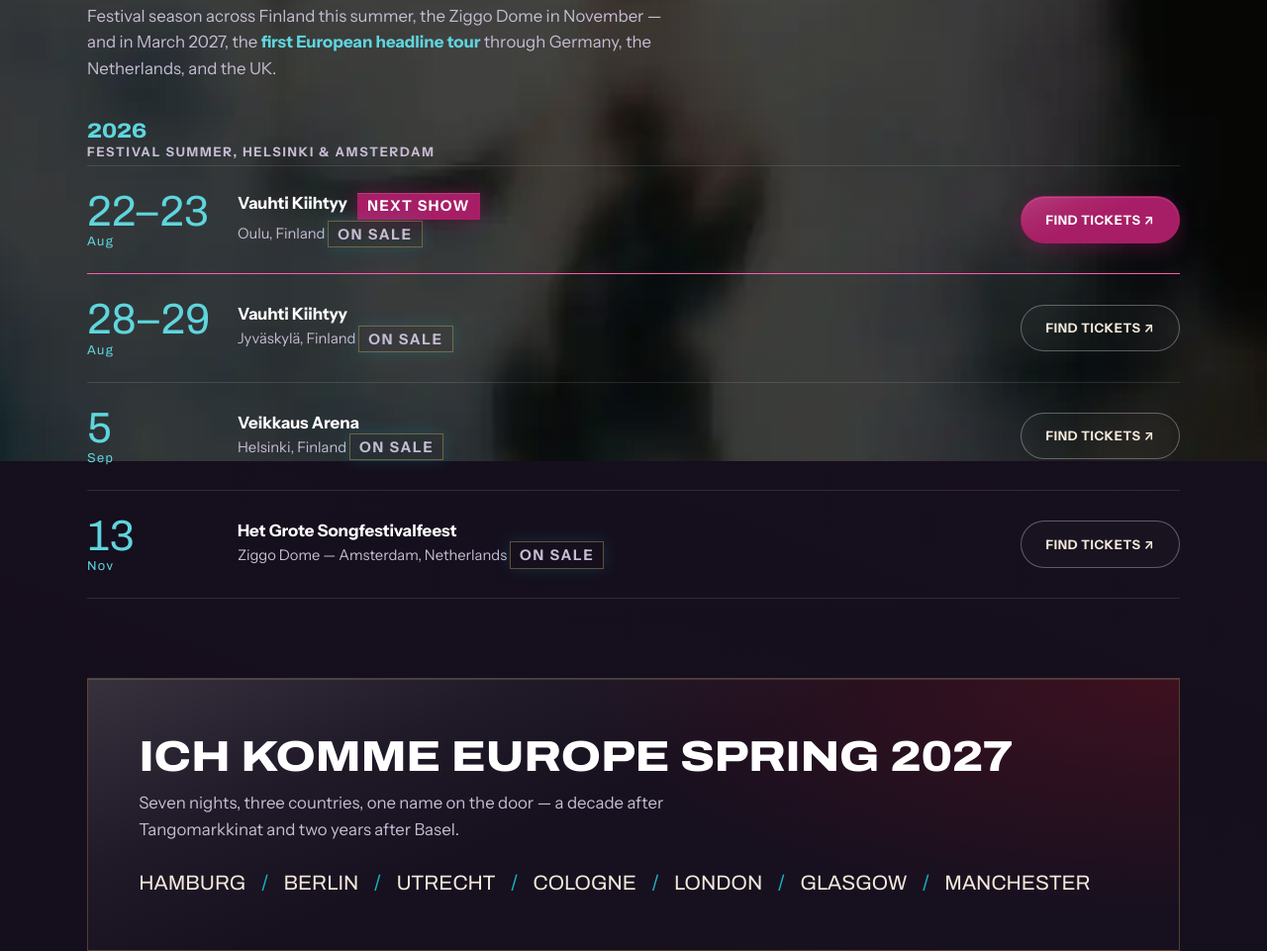
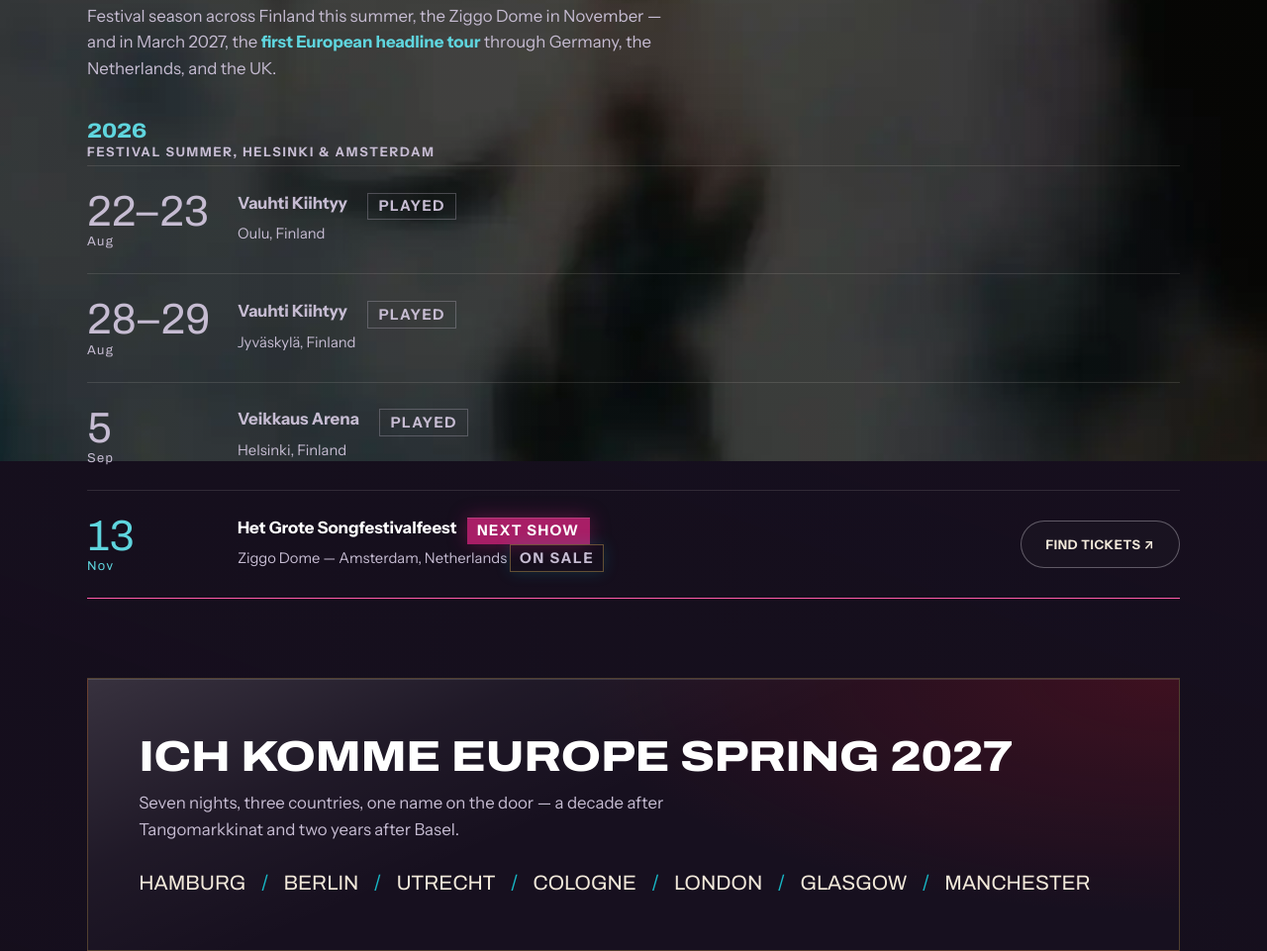
Before and after one commit to BGS1001/website-erika-vikman, a plain HTML site: page tour.html in a window 1280 px wide. Shown: the part 624-1585 px from the top of the page at 99% size. Drawn offline with nearby package versions, Linux system fonts and the light colour scheme.

Commit message:
Make the homepage's one button do its job, and stop badging August as next
Two things an impeccable critique found that four prior audit passes, all of
them green, had walked past.

The homepage's single filled accent said "Hear Ich Komme" and did not. The
identical button on about, contact, gallery and merch carries
data-open-jukebox and opens the jukebox in place; index.html had a bare
anchor to #ich-komme, so the one call to action on the landing page scrolled
the visitor four thousand pixels down to a YouTube facade - the one element
on the site whose job is to hand them to somebody else. My own mistake: I
added that call to four pages in an earlier pass and never checked that the
fifth, which looks identical, behaved identically.

The tour badge was worse, because it was a false claim rather than a dead
link. "Next show" sat on 22-23 August 2026, three months gone, while the
actual next date - 13 November, Ziggo Dome, Amsterdam, three days away - sat
further down unmarked. The JSON-LD on tour.html had the right date all along,
so search engines knew while visitors were told otherwise. A fan site's only
currency is being right about the dates.

Fixing one row showed two more wearing "On sale" and a live ticket link for
shows that had already happened, so all three past dates now carry a state
instead: the date and venue recede to the secondary role, the ticket link and
the "On sale" badge go, and a quiet "Played" label says why. The recession is
done by restating colour roles rather than fading the row, because these rows
sit on a photographic ground and a blanket opacity drop would take the venue
names under 4.5:1 with it - measured after: 6.6 to 9.0:1.

Verified at 375 and 1440: the hero button opens the jukebox in place without
navigating, exactly one "Next show" tag and it is on 13 November, no ticket
button or "On sale" on any past row, no horizontal overflow, no console
errors.

Co-Authored-By: Claude Opus 5 <noreply@anthropic.com>

```diff
--- a/css/style.css
+++ b/css/style.css
@@ -995,6 +995,33 @@ section { position: relative; }
 
 }
 .tour-row.next { border-color: var(--red-glow); }
+
+/* A show that has already happened. It stays on the page — she played it, and
+   the run is part of the record — but it stops competing with the dates you can
+   still get to. Receding is done by restating the colour roles, not by dropping
+   opacity on the row: these rows sit on a photographic ground, and a blanket
+   fade would take the venue names under 4.5:1 with it.
+
+   The ticket link and the "On sale" badge go, because neither is true any more.
+   The row keeps its grid so the dates stay in one column down the list. */
+.tour-row.is-past .tour-date,
+.tour-row.is-past .tour-info h3,
+.tour-row.is-past .tour-info h4 { color: var(--gray); }
+.tour-row.is-past .tour-status { display: none; }
+.tour-row.is-past .btn { display: none; }
+
+.tag-past {
+  font-size: var(--t-2xs);
+  font-weight: 800;
+  letter-spacing: 0.1em;
+  text-transform: uppercase;
+  color: var(--gray);
+  border: 1px solid rgba(198, 188, 210, 0.3);
+  padding: 0.25em 0.7em;
+  margin-left: 0.7em;
+  white-space: nowrap;
+  align-self: center;
+}
 
 .tour-date {
   font-family: var(--font-display);
--- a/tour.html
+++ b/tour.html
@@ -90,27 +90,27 @@
 
     <h3 class="tour-year">2026 <small>Festival summer, Helsinki &amp; Amsterdam</small></h3>
     <ol class="tour-list">
-      <li class="tour-row next">
+      <li class="tour-row is-past">
         <div class="tour-date"><span class="day">22–23</span><span class="mon">Aug</span></div>
         <div class="tour-info">
-          <h4>Vauhti Kiihtyy <span class="tag-next">Next show</span></h4>
+          <h4>Vauhti Kiihtyy <span class="tag-past">Played</span></h4>
           <span>Oulu, Finland <span class="tour-status">On sale</span></span>
         </div>
         <a href="https://www.songkick.com/artists/9508664-erika-vikman/calendar" target="_blank" rel="noopener" class="btn btn-solid">Find tickets ↗</a>
       </li>
-      <li class="tour-row">
+      <li class="tour-row is-past">
         <div class="tour-date"><span class="day">28–29</span><span class="mon">Aug</span></div>
-        <div class="tour-info"><h4>Vauhti Kiihtyy</h4><span>Jyväskylä, Finland <span class="tour-status">On sale</span></span></div>
+        <div class="tour-info"><h4>Vauhti Kiihtyy <span class="tag-past">Played</span></h4><span>Jyväskylä, Finland <span class="tour-status">On sale</span></span></div>
         <a href="https://www.songkick.com/artists/9508664-erika-vikman/calendar" target="_blank" rel="noopener" class="btn btn-outline">Find tickets ↗</a>
       </li>
-      <li class="tour-row">
+      <li class="tour-row is-past">
         <div class="tour-date"><span class="day">5</span><span class="mon">Sep</span></div>
-        <div class="tour-info"><h4>Veikkaus Arena</h4><span>Helsinki, Finland <span class="tour-status">On sale</span></span></div>
+        <div class="tour-info"><h4>Veikkaus Arena <span class="tag-past">Played</span></h4><span>Helsinki, Finland <span class="tour-status">On sale</span></span></div>
         <a href="https://www.songkick.com/artists/9508664-erika-vikman/calendar" target="_blank" rel="noopener" class="btn btn-outline">Find tickets ↗</a>
       </li>
-      <li class="tour-row">
+      <li class="tour-row next">
         <div class="tour-date"><span class="day">13</span><span class="mon">Nov</span></div>
-        <div class="tour-info"><h4>Het Grote Songfestivalfeest</h4><span>Ziggo Dome — Amsterdam, Netherlands <span class="tour-status">On sale</span></span></div>
+        <div class="tour-info"><h4>Het Grote Songfestivalfeest <span class="tag-next">Next show</span></h4><span>Ziggo Dome — Amsterdam, Netherlands <span class="tour-status">On sale</span></span></div>
         <a href="https://www.songkick.com/artists/9508664-erika-vikman/calendar" target="_blank" rel="noopener" class="btn btn-outline">Find tickets ↗</a>
       </li>
     </ol>
```
Also changed, not shown: index.html (+8 -5 lines).
